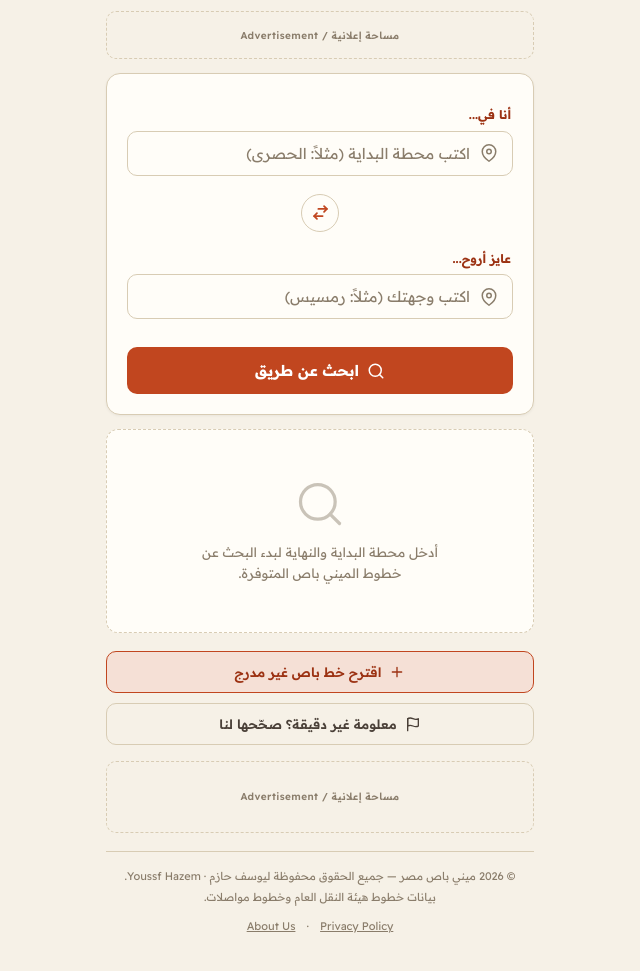
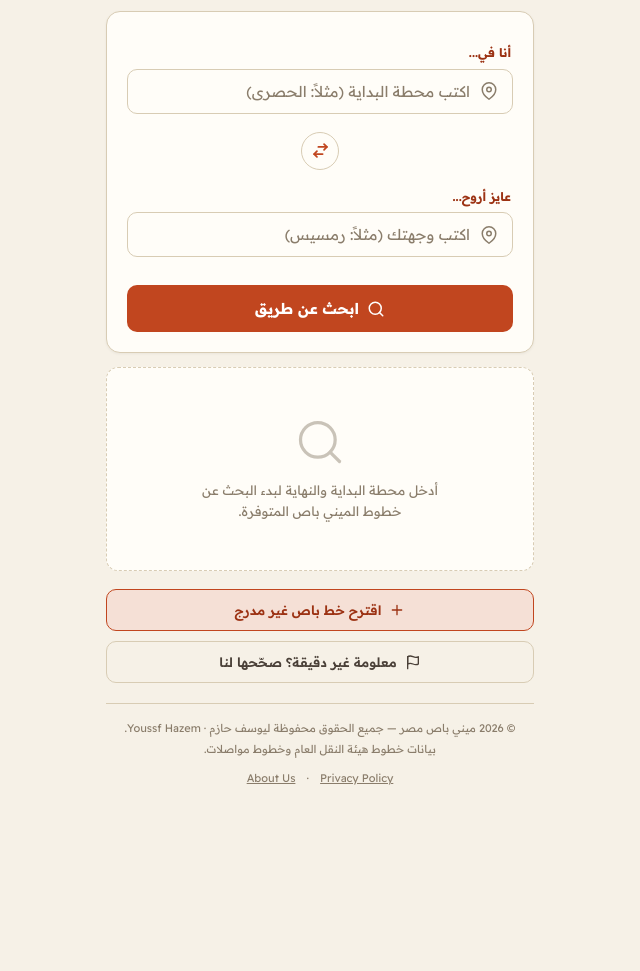
Before and after one commit to youssfhazem1441/busmasr, a website: page index.html in a window 1280 px wide. Shown: the part 91-1062 px from the top of the page, without its empty margins (320-960 px from the left). After the commit the page ends 918 px from the top, so only its background shows below. Drawn offline with Linux system fonts and the light colour scheme.

Commit message:
chore: hide ad placeholder blocks until AdSense approved

```diff
--- a/index.html
+++ b/index.html
@@ -48,8 +48,8 @@
       <button id="lang-toggle" class="lang-btn">🇬🇧 English</button>
     </header>
 
-    <!-- Ad Space (Top) -->
-    <div class="ad-placeholder top-ad">
+    <!-- Ad Space (Top) — hidden until AdSense approved -->
+    <div class="ad-placeholder top-ad" style="display:none">
       <span class="ad-label">مساحة إعلانية / Advertisement</span>
     </div>
     <!-- Once approved, delete the div above and uncomment this, filling in your slot id:
@@ -158,8 +158,8 @@
       <button id="report-info-btn" class="ghost-btn" type="button"></button>
     </div>
 
-    <!-- Ad Space (Bottom) -->
-    <div class="ad-placeholder bottom-ad">
+    <!-- Ad Space (Bottom) — hidden until AdSense approved -->
+    <div class="ad-placeholder bottom-ad" style="display:none">
       <span class="ad-label">مساحة إعلانية / Advertisement</span>
     </div>
     <!-- Once approved, delete the div above and uncomment this, filling in your slot id:
```
